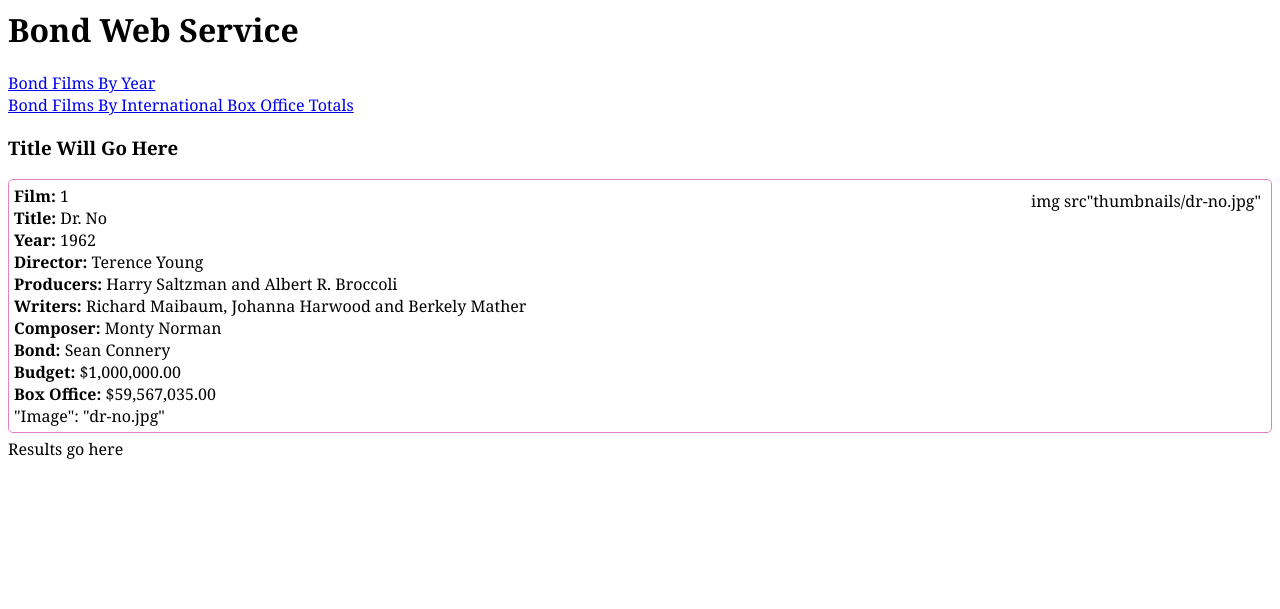
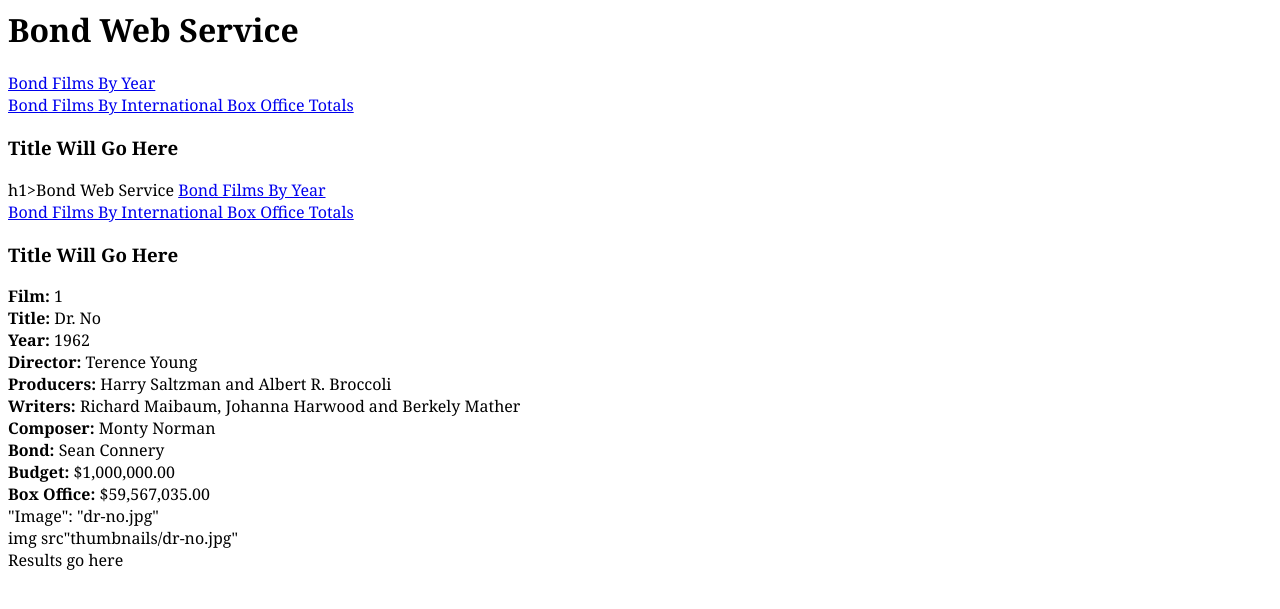
Before and after one commit to mnguyenh/web-service, a PHP site: page / in a window 1280 px wide. Shown: the top 609 px of the page. Run offline with PHP 8.4, Linux system fonts and the light colour scheme.

Commit message:
Adds stuff

```diff
--- a/index.php
+++ b/index.php
@@ -3,21 +3,6 @@
 <title>Bond Web Service Demo</title>
 <style>
 body {font-family:georgia;}
-
-	.film{
-		border:1px solid #E77DC2;
-		border-radius: 5px;
-		padding: 5px;
-		margin-bottom:5px;
-		position:relative;
-	}
-
-	.pic{
-		position:absolute;
-		right:10px;
-		top:10px;
-	}
-
 </style>
 <script src="https://code.jquery.com/jquery-latest.js" type="text/javascript"></script>
 
@@ -42,8 +27,8 @@ function loadAJAX(cat)
 		dataType: "json",
 		url: "api.php?cat=" + cat,
 		success: bondJSON
+
 	});
-
 }
 
 function toConsole(data)
@@ -52,23 +37,27 @@ function toConsole(data)
 }
 
 function bondJSON(data){
-	//Here's how I see data
+	//here is how I see data returned via the console
 	console.log(data);
 
-	//this loads all the data on the page, but it's all bunched up
-	//$("#output").text(JSON.stringify());
+	// this loads data on page but bunched up
+	//$("#output").text(JSON.stringify(data));
 
-	//this creates a map of JSON on our page
 	let myData = JSON.stringify(data,null,4);
+
 	myData = "<pre>" + myData + "</pre>";
-	$("output").html(myData);
-
+	$("#output").html(myData);
 }
 
 </script>
 </head>
 	<body>
 	<h1>Bond Web Service</h1>
+		<a href="year" class="category">Bond Films By Year</a><br />
+		<a href="box" class="category">Bond Films By International Box Office Totals</a>
+		<h3 id="filmtitle">Title Will Go Here</h3>
+		<div id="films">
+		h1>Bond Web Service</h1>
         <a href="year" class="category">Bond Films By Year</a><br />
         <a href="box" class="category">Bond Films By International Box Office Totals</a>
         <h3 id="filmtitle">Title Will Go Here</h3>
@@ -90,6 +79,7 @@ function bondJSON(data){
                     <div class="pic">img src"thumbnails/dr-no.jpg"</div>
                 </div>
             </div>
+		</div>
 		<div id="output">Results go here</div>
 	</body>
 </html>
```
Lines whose indentation alone changed are shown as unchanged.
